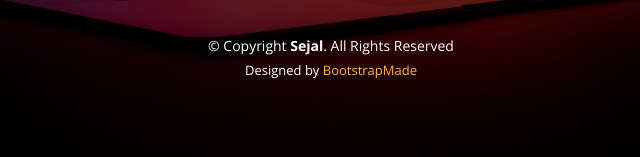
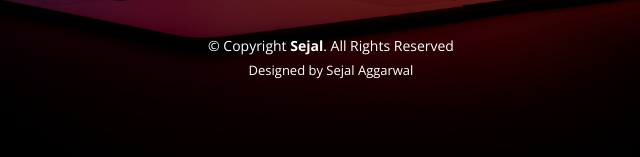
Before and after one commit to aggarwalsejal/sejal175.github.io, a plain HTML site: page index.html in a window 1280 px wide. Shown: the part 4284-4441 px from the top of the page, 309-949 px from the left. Drawn offline with nearby package versions, Linux system fonts and the light colour scheme.

Commit message:
Update index.html

```diff
--- a/index.html
+++ b/index.html
@@ -339,7 +339,7 @@
         <!-- You can delete the links only if you purchased the pro version. -->
         <!-- Licensing information: https://bootstrapmade.com/license/ -->
         <!-- Purchase the pro version with working PHP/AJAX contact form: https://bootstrapmade.com/laura-free-creative-bootstrap-theme/ -->
-        Designed by <a href="https://bootstrapmade.com/">BootstrapMade</a>
+        Designed by Sejal Aggarwal
       </div>
     </div>
   </footer><!-- End Footer -->
```
